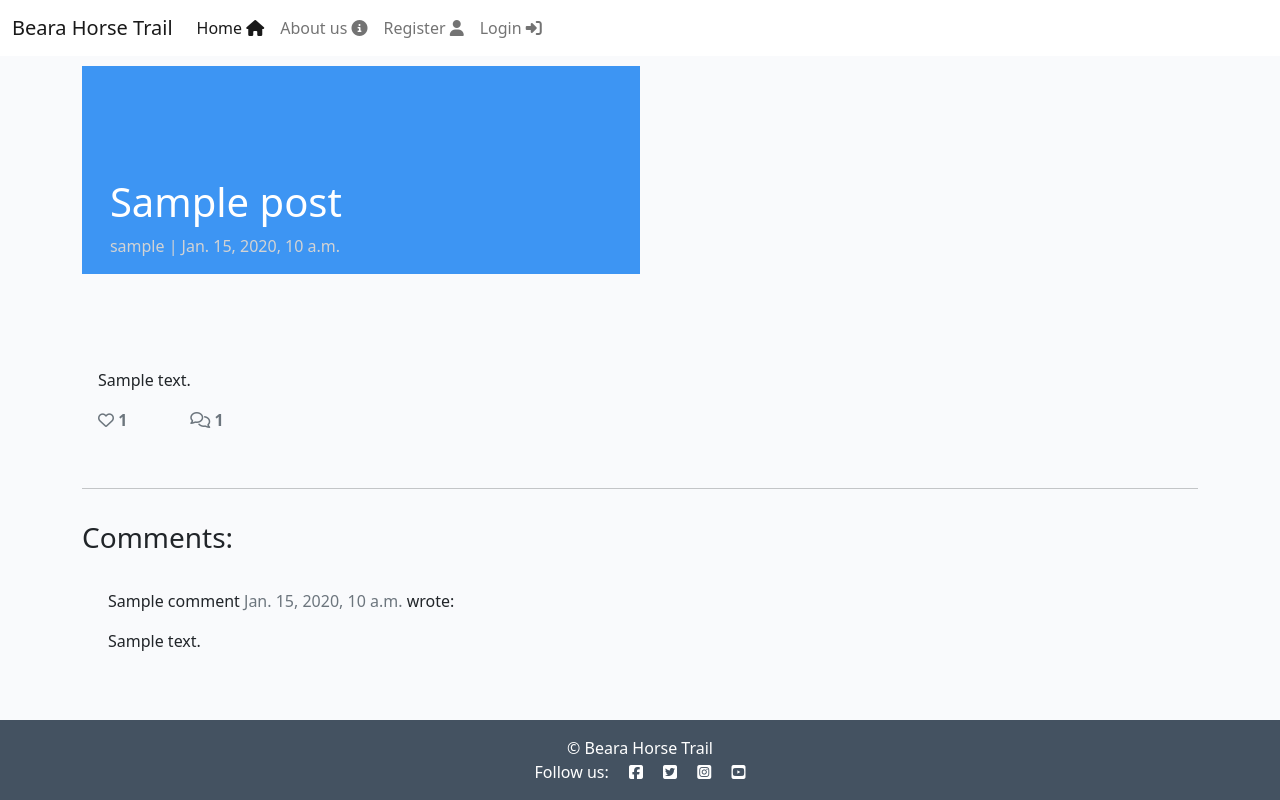
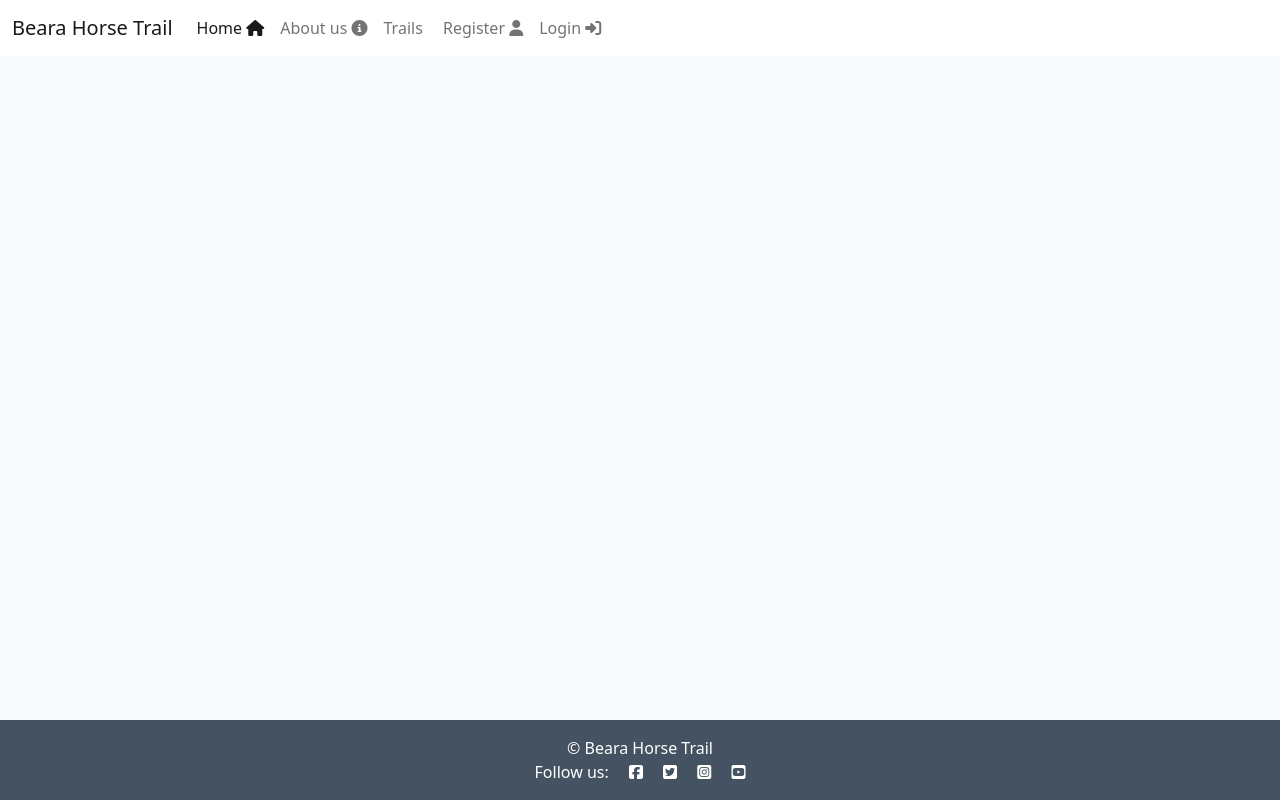
Before and after one commit to CathalShandon/beara-bridle, a Django app: a page that uses templates/base.html in a window 1280 px wide. Run offline with Django 3.2, Linux system fonts and the light colour scheme; tables that the repository leaves empty hold one stand-in row (values such as "Sample post"); some libraries are stand-ins or nearby versions.

Commit message:
Add trails page

```diff
--- a/templates/base.html
+++ b/templates/base.html
@@ -42,6 +42,9 @@
                     <li class="nav-item">
                         <a class="nav-link" href="{% url 'aboutus' %}">About us <i class="fa-solid fa-circle-info"></i></a>
                     </li>
+                    <li class="nav-item" >
+                        <a class="nav-link" href="{% url 'trail' %}">Trails <i class="fa-solid fa-horse-saddle"></i></a>
+                    </li>
                     {% if user.is_authenticated %}
                     <li class="nav-item">
                         <a class="nav-link" href="{% url 'account_logout' %}">Logout</a>
@@ -72,15 +75,13 @@
                 </div>
 
                 {% endfor %}
+
             </div>
         </div>
     </div>
 
-    <main class="flex-shrink-0 main-bg">
-        {% block content %}
-        <!-- Content Goes here -->
-        {% endblock content %}
-    </main>
+
+
 
     <!-- Footer -->
     <footer class="footer mt-auto py-3 dark-bg">
--- a/trail/models.py
+++ b/trail/models.py
@@ -1,7 +1,7 @@
 from django.db import models
 from django.contrib.auth.models import User
 from cloudinary.models import CloudinaryField
-
+from django.dispatch import receiver
 
 STATUS = ((0, "Draft"), (1, "Published"))
 
--- a/trail/urls.py
+++ b/trail/urls.py
@@ -9,6 +9,7 @@
 urlpatterns = [
     path('', views.PostList.as_view(), name='home'),
     path("aboutus/", views.AboutUs, name="aboutus"),
+    path('trail/', views.Trail, name="trail"),
     path('<slug:slug>/', views.PostDetail.as_view(), name='post_detail'),
     path('like/<slug:slug>', views.PostLike.as_view(), name='post_like'),
 ]
--- a/trail/views.py
+++ b/trail/views.py
@@ -88,3 +88,11 @@
         render about us page
     """
     return render(request, 'aboutus.html')
+
+
+def Trail(request):
+    """
+        Renders the page with trails
+
+    """
+    return render(request, 'trails.html')
```
Also changed, not shown: templates/trails.html (+0 -8 lines), templates/post_detail.html (line endings or trailing spaces), trail/forms.py (line endings or trailing spaces).
